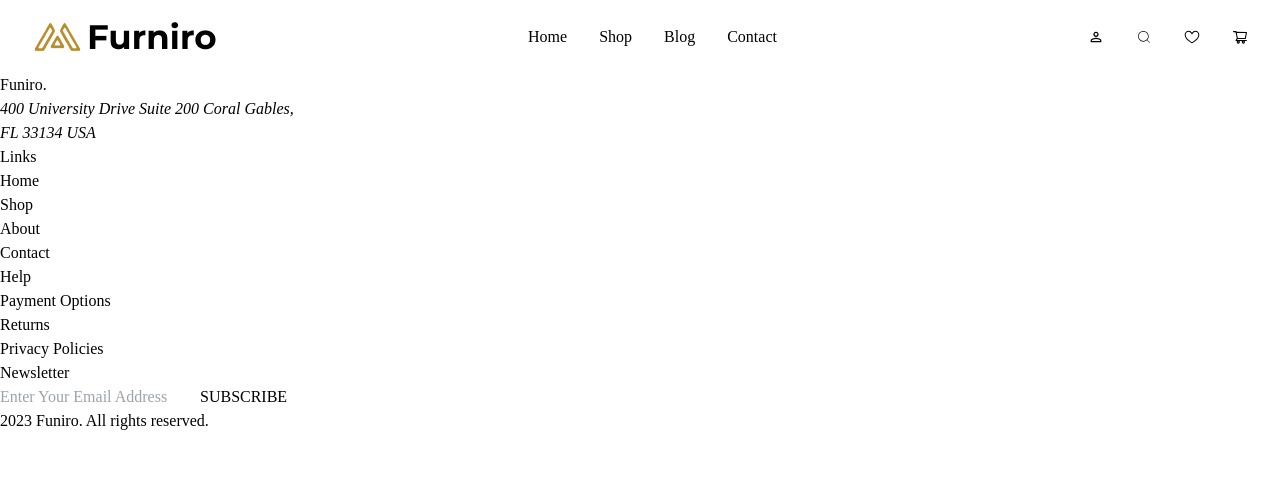
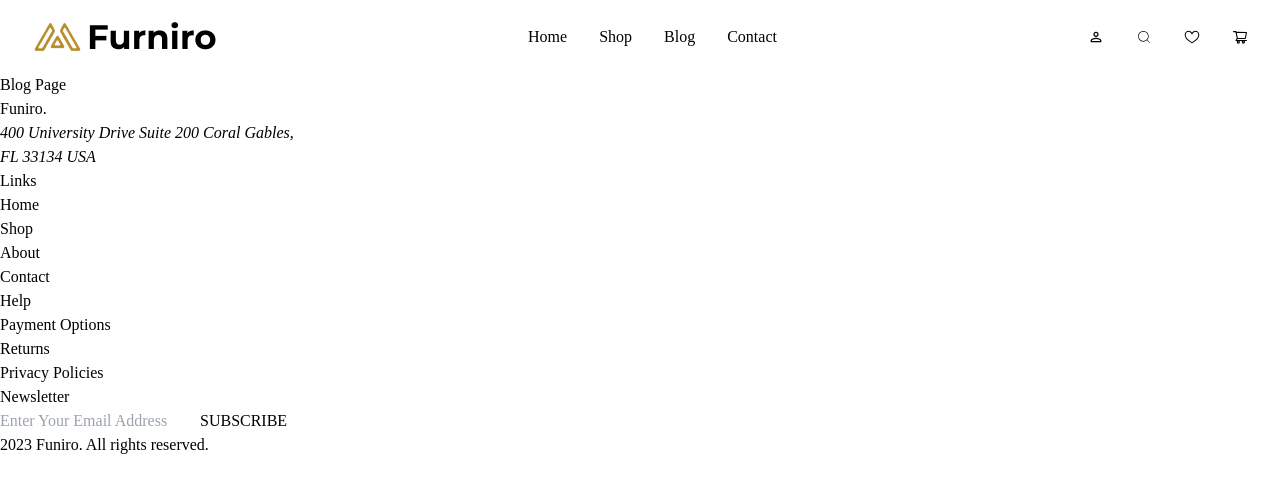
Before and after one commit to shoaibharoon10/hackathon, a Next.js app: page /Blog in a window 1280 px wide. Shown: the top 492 px of the page. Built offline with nearby package versions, Linux system fonts and the light colour scheme.

Commit message:
Update page.tsx

```diff
--- a/src/app/Blog/page.tsx
+++ b/src/app/Blog/page.tsx
@@ -3,7 +3,7 @@ import React from 'react'
 const Blog = () => {
   return (
     <div>
-
+      <h1> Blog Page</h1>
     </div>
   )
 }
```
